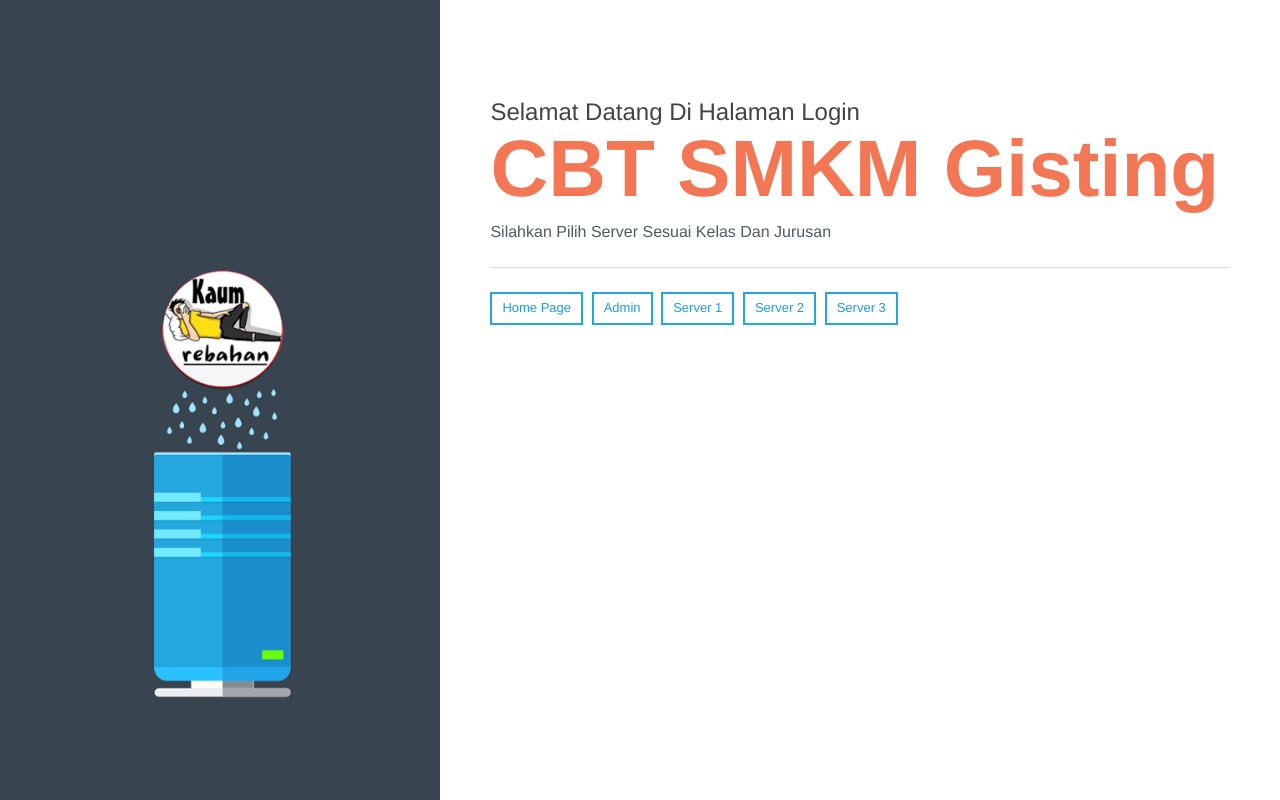
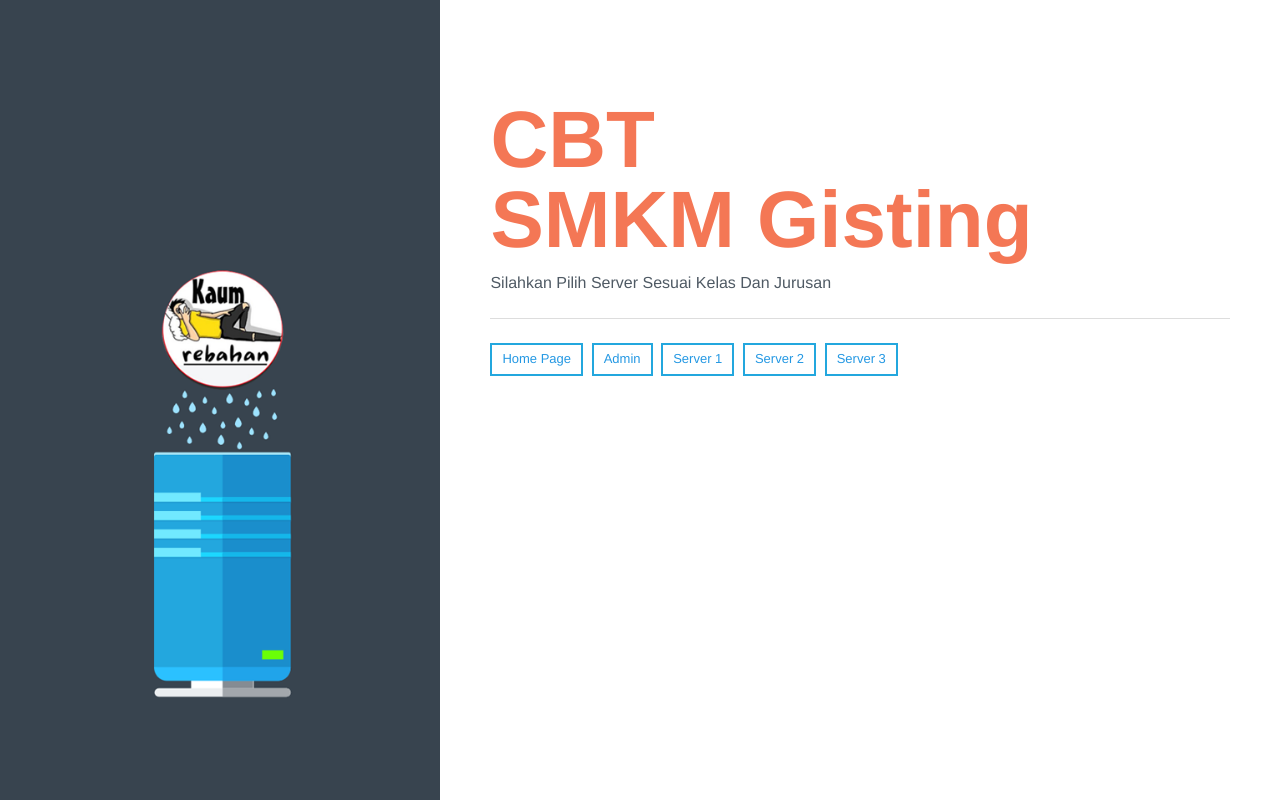
Before and after one commit to smkmgisting/smkmgisting, a plain HTML site: page index.html in a window 1280 px wide. Drawn offline with Linux system fonts and the light colour scheme.

Commit message:
Update index.html

```diff
--- a/index.html
+++ b/index.html
@@ -10,8 +10,9 @@
 <body>
 <div class="page">
   <div class="main">
-    <h1>Selamat Datang Di Halaman Login</h1>
-	  <div class="error-code"><b> CBT SMKM Gisting</b></div>
+
+	  <div class="error-code"><b>CBT</b></div>
+	  <div class="error-code"><b>SMKM Gisting</b></div>
     <h2></h2>
     <p class="lead">Silahkan Pilih Server Sesuai Kelas Dan Jurusan</p>
     <hr/>
```
